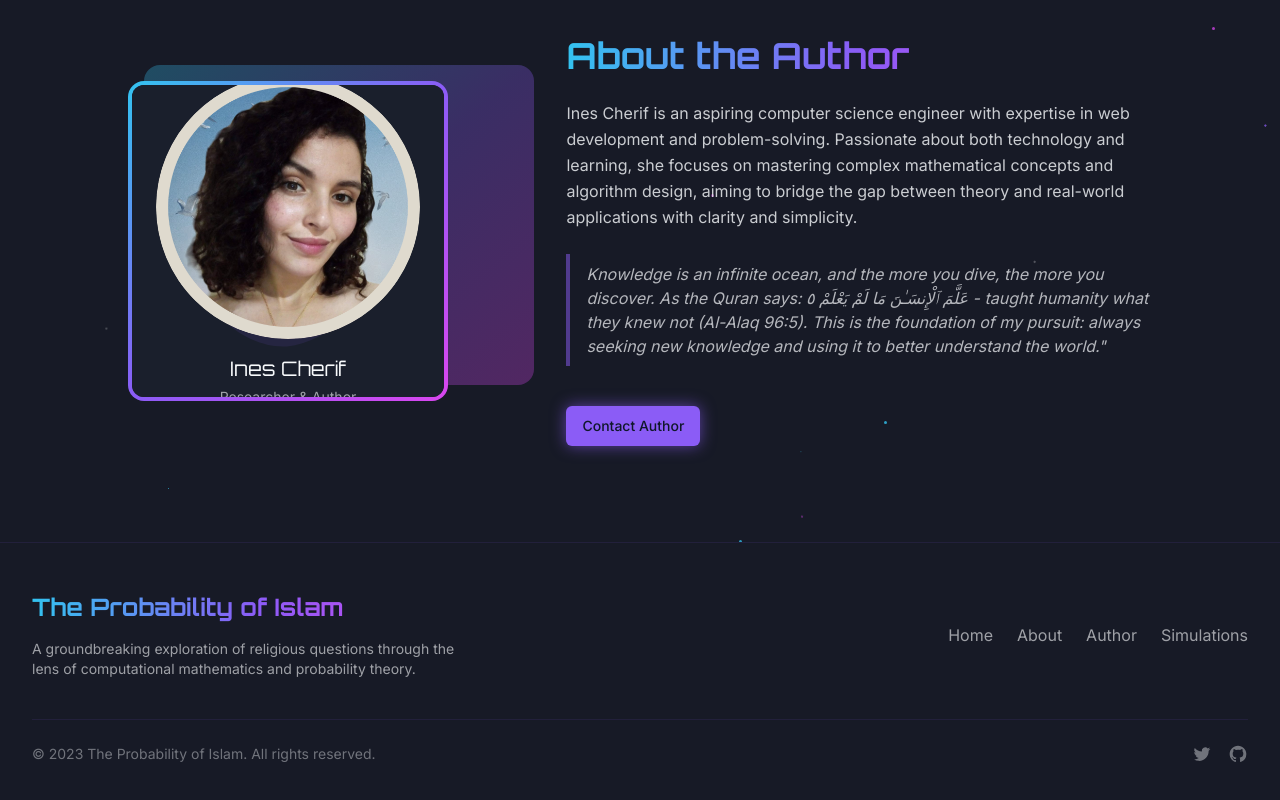
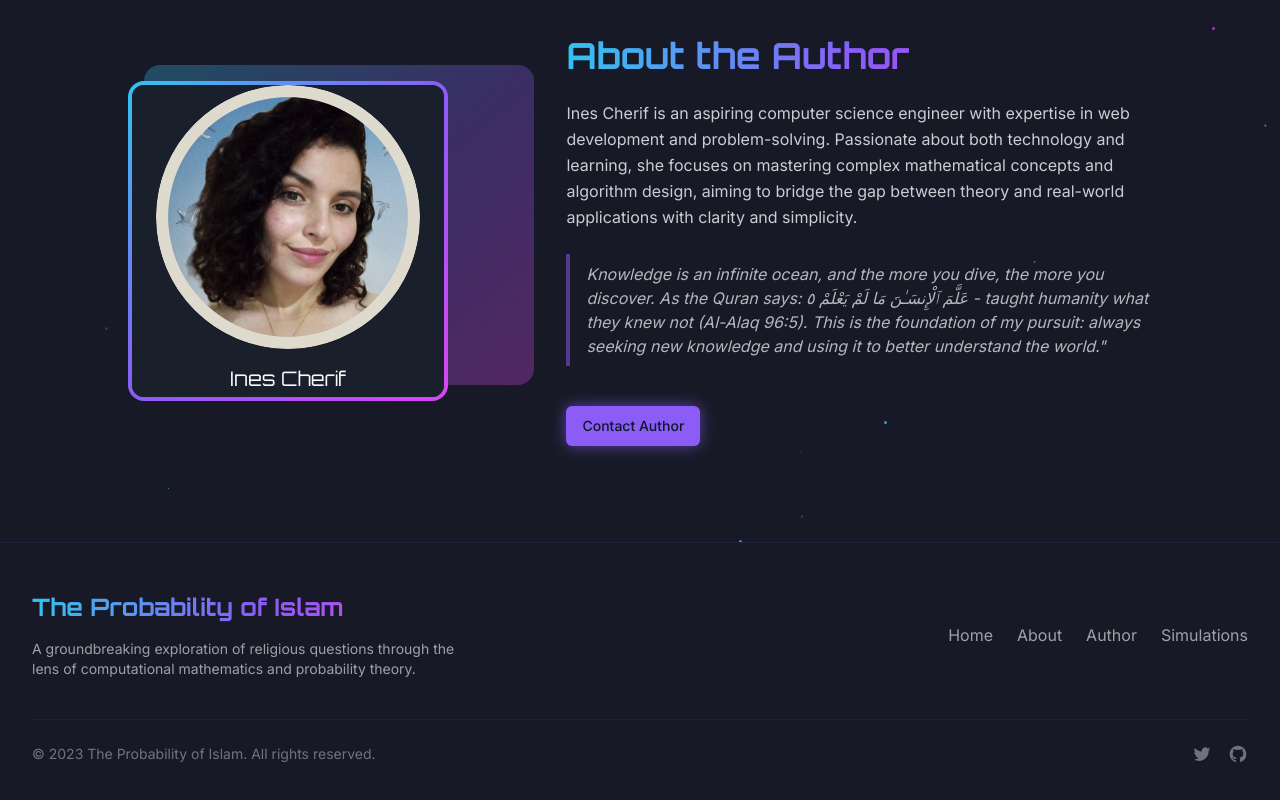
Before and after one commit to inesCherif/cosmic-authorship, a React (Vite) app: page / in a window 1280 px wide. Shown: the part 1799-2599 px from the top of the page. Built offline with nearby package versions, Linux system fonts and the light colour scheme.

Commit message:
Visual edit in Lovable
Edited UI in Lovable

```diff
--- a/src/components/AuthorSection.tsx
+++ b/src/components/AuthorSection.tsx
@@ -1,8 +1,6 @@
-
 import React from 'react';
 import { Button } from '@/components/ui/button';
 import ParticleEffect from './ParticleEffect';
-
 const AuthorSection: React.FC = () => {
   return <section id="author" className="py-24 relative">
       <ParticleEffect />
@@ -20,13 +18,9 @@ const AuthorSection: React.FC = () => {
                         -1.8,-70.7,-18.6,-64.2,-31C-57.7,-43.4,-42.9,-51.5,-29.5,-57.3C-16.1,-63,-8,-66.6,3.6,-71.9C15.3,-77.3,30.5,-84.6,42.7,-79.9C54.8,-75.2,72.5,-58.3,42.7,-62.9Z" transform="translate(100 100)" />
                       </svg>
                       <div className="relative z-10 text-center p-6">
-                        <img
-                          src="/lovable-uploads/d24e50ae-bac2-458d-a20c-a84014b1a46e.png"
-                          alt="Ines Cherif"
-                          className="w-full h-auto rounded-full"
-                        />
+                        <img src="/lovable-uploads/d24e50ae-bac2-458d-a20c-a84014b1a46e.png" alt="Ines Cherif" className="w-full h-auto rounded-full" />
                         <h3 className="font-display text-xl mt-4">Ines Cherif</h3>
-                        <p className="text-sm text-foreground/60 mt-1">Researcher & Author</p>
+                        <p className="text-sm text-foreground/60 mt-1"></p>
                       </div>
                     </div>
                   </div>
```
